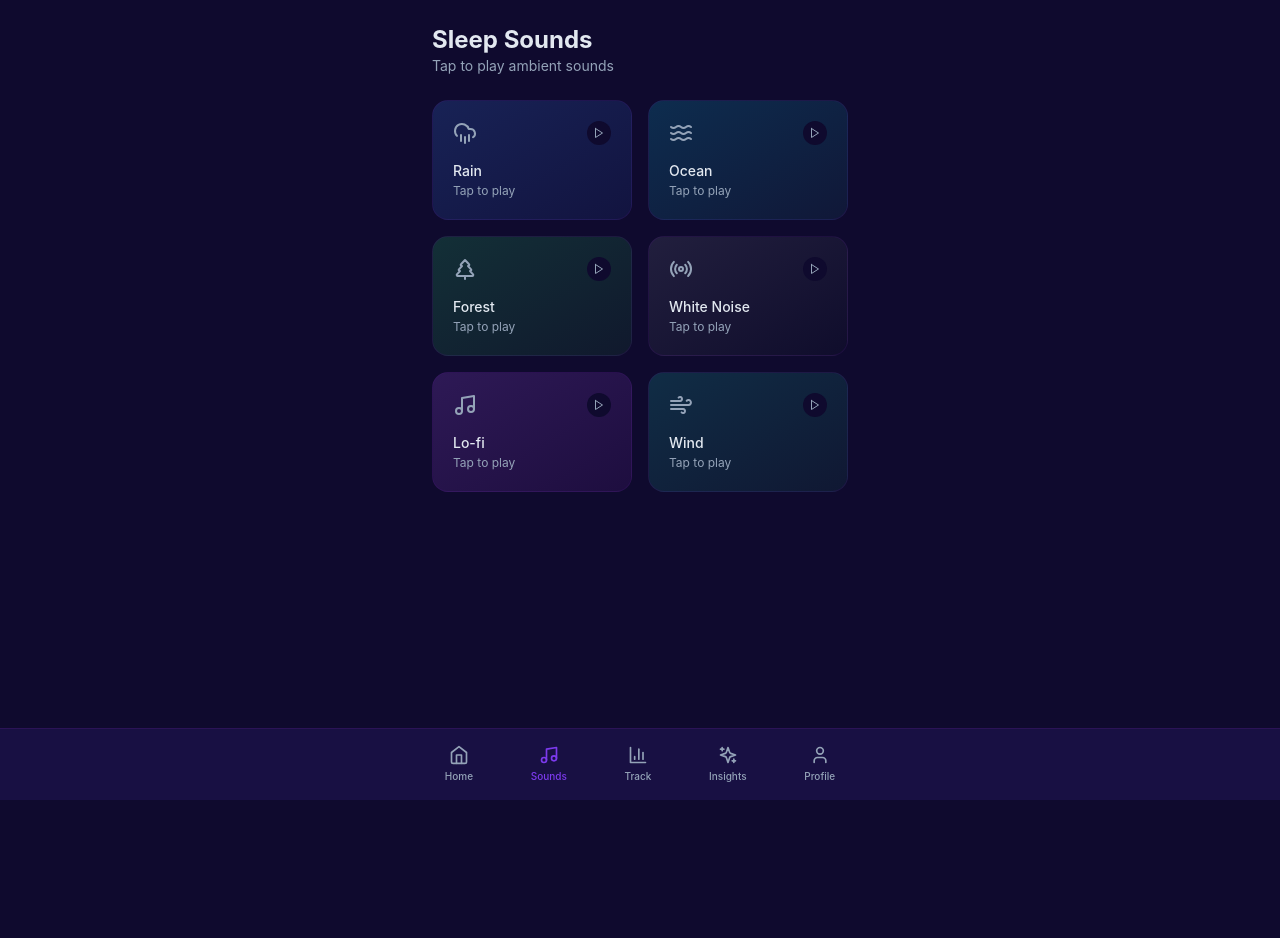
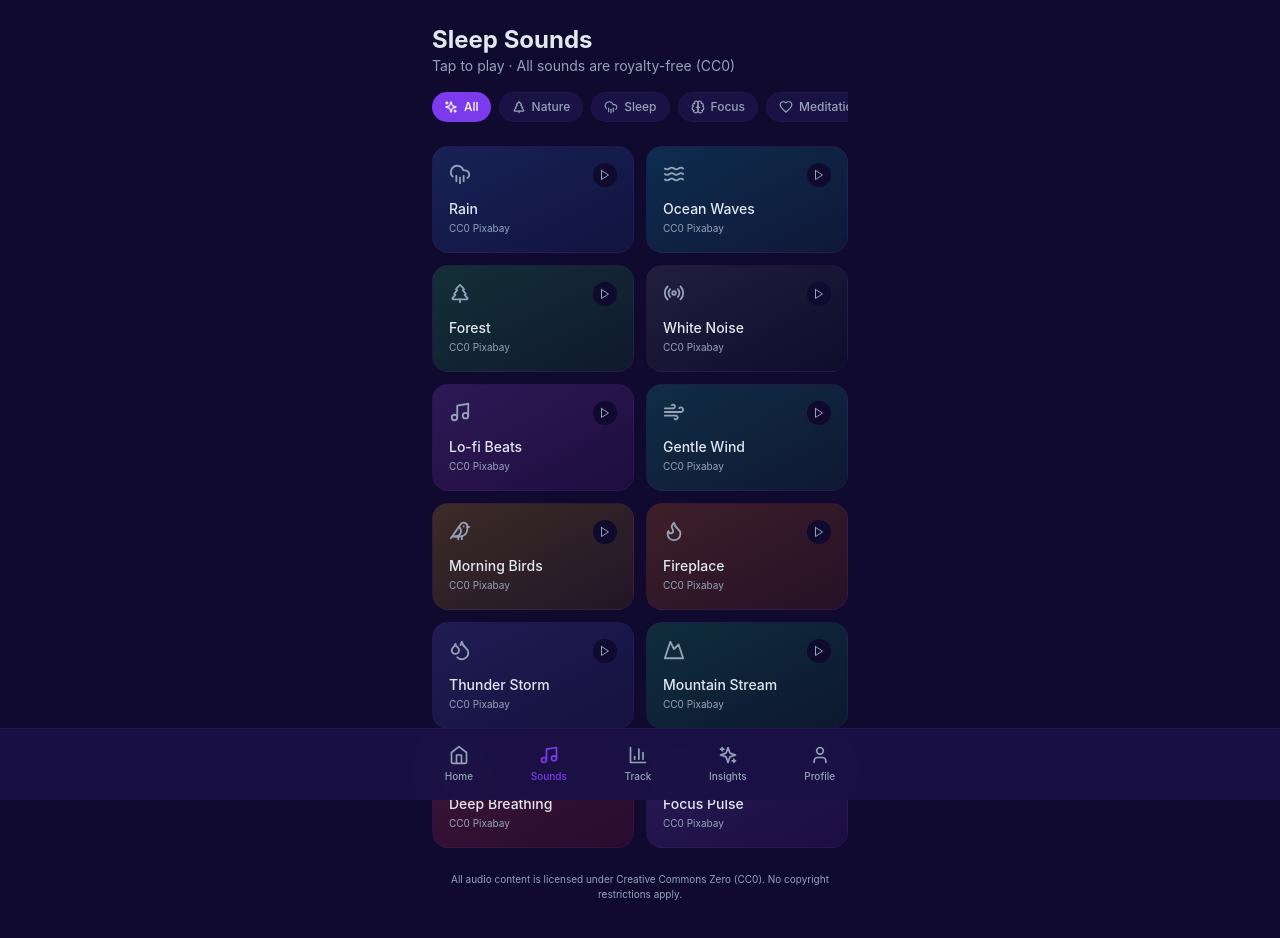
Before and after one commit to N-i-k-e-t/driftai-sleep-wellness, a React (Vite) app: page /sounds in a window 1280 px wide. Shown: the top 938 px of the page. Before the commit the page ends 800 px from the top, so only its background shows below. Built offline with nearby package versions, Linux system fonts and the light colour scheme; no server answers.

Commit message:
feat: real audio sounds with categories, volume control, CC0 licensed

```diff
--- a/src/pages/Sounds.tsx
+++ b/src/pages/Sounds.tsx
@@ -1,39 +1,122 @@
-import { useState } from 'react'
-import { CloudRain, Waves, TreePine, Radio, Music, Wind, Play, Pause } from 'lucide-react'
+import { useState, useRef, useEffect } from 'react'
+import { CloudRain, Waves, TreePine, Radio, Music, Wind, Play, Pause, Volume2, VolumeX, Bird, Coffee, Flame, Droplets, Mountain, Heart, Brain, Sparkles } from 'lucide-react'
 
-const sounds = [
-  { id: 'rain', name: 'Rain', icon: CloudRain, color: 'from-blue-500/20 to-blue-900/20' },
-  { id: 'ocean', name: 'Ocean', icon: Waves, color: 'from-cyan-500/20 to-cyan-900/20' },
-  { id: 'forest', name: 'Forest', icon: TreePine, color: 'from-green-500/20 to-green-900/20' },
-  { id: 'whitenoise', name: 'White Noise', icon: Radio, color: 'from-gray-500/20 to-gray-900/20' },
-  { id: 'lofi', name: 'Lo-fi', icon: Music, color: 'from-purple-500/20 to-purple-900/20' },
-  { id: 'wind', name: 'Wind', icon: Wind, color: 'from-teal-500/20 to-teal-900/20' }
+type Category = 'all' | 'nature' | 'sleep' | 'focus' | 'meditation' | 'ambient'
+
+interface Sound {
+  id: string
+  name: string
+  icon: any
+  color: string
+  category: Category[]
+  url: string
+  credit: string
+}
+
+const sounds: Sound[] = [
+  { id: 'rain', name: 'Rain', icon: CloudRain, color: 'from-blue-500/20 to-blue-900/20', category: ['nature', 'sleep'], url: 'https://cdn.pixabay.com/audio/2022/05/31/audio_41a25f42c6.mp3', credit: 'CC0 Pixabay' },
+  { id: 'ocean', name: 'Ocean Waves', icon: Waves, color: 'from-cyan-500/20 to-cyan-900/20', category: ['nature', 'sleep'], url: 'https://cdn.pixabay.com/audio/2024/11/04/audio_38b41dbc3b.mp3', credit: 'CC0 Pixabay' },
+  { id: 'forest', name: 'Forest', icon: TreePine, color: 'from-green-500/20 to-green-900/20', category: ['nature', 'meditation'], url: 'https://cdn.pixabay.com/audio/2022/08/31/audio_419263ef03.mp3', credit: 'CC0 Pixabay' },
+  { id: 'whitenoise', name: 'White Noise', icon: Radio, color: 'from-gray-500/20 to-gray-900/20', category: ['sleep', 'focus'], url: 'https://cdn.pixabay.com/audio/2023/09/25/audio_66e46acc3c.mp3', credit: 'CC0 Pixabay' },
+  { id: 'lofi', name: 'Lo-fi Beats', icon: Music, color: 'from-purple-500/20 to-purple-900/20', category: ['focus', 'ambient'], url: 'https://cdn.pixabay.com/audio/2024/09/03/audio_e5e1ab5ff6.mp3', credit: 'CC0 Pixabay' },
+  { id: 'wind', name: 'Gentle Wind', icon: Wind, color: 'from-teal-500/20 to-teal-900/20', category: ['nature', 'sleep'], url: 'https://cdn.pixabay.com/audio/2022/03/24/audio_7a7a1b2b0c.mp3', credit: 'CC0 Pixabay' },
+  { id: 'birds', name: 'Morning Birds', icon: Bird, color: 'from-yellow-500/20 to-yellow-900/20', category: ['nature', 'meditation'], url: 'https://cdn.pixabay.com/audio/2022/02/23/audio_0548a498d0.mp3', credit: 'CC0 Pixabay' },
+  { id: 'fireplace', name: 'Fireplace', icon: Flame, color: 'from-orange-500/20 to-orange-900/20', category: ['ambient', 'sleep'], url: 'https://cdn.pixabay.com/audio/2024/06/07/audio_16b2e88db7.mp3', credit: 'CC0 Pixabay' },
+  { id: 'thunder', name: 'Thunder Storm', icon: Droplets, color: 'from-indigo-500/20 to-indigo-900/20', category: ['nature', 'sleep'], url: 'https://cdn.pixabay.com/audio/2022/06/06/audio_8d74a3b4e0.mp3', credit: 'CC0 Pixabay' },
+  { id: 'mountain', name: 'Mountain Stream', icon: Mountain, color: 'from-emerald-500/20 to-emerald-900/20', category: ['nature', 'meditation'], url: 'https://cdn.pixabay.com/audio/2024/02/08/audio_ae61c43a3e.mp3', credit: 'CC0 Pixabay' },
+  { id: 'breathing', name: 'Deep Breathing', icon: Heart, color: 'from-rose-500/20 to-rose-900/20', category: ['meditation', 'sleep'], url: 'https://cdn.pixabay.com/audio/2023/06/20/audio_3c3c3eef0c.mp3', credit: 'CC0 Pixabay' },
+  { id: 'focus', name: 'Focus Pulse', icon: Brain, color: 'from-violet-500/20 to-violet-900/20', category: ['focus'], url: 'https://cdn.pixabay.com/audio/2024/04/17/audio_d3e7a64bd5.mp3', credit: 'CC0 Pixabay' },
+]
+
+const categories: { id: Category; label: string; icon: any }[] = [
+  { id: 'all', label: 'All', icon: Sparkles },
+  { id: 'nature', label: 'Nature', icon: TreePine },
+  { id: 'sleep', label: 'Sleep', icon: CloudRain },
+  { id: 'focus', label: 'Focus', icon: Brain },
+  { id: 'meditation', label: 'Meditation', icon: Heart },
+  { id: 'ambient', label: 'Ambient', icon: Flame },
 ]
 
 export default function Sounds() {
   const [playing, setPlaying] = useState<string | null>(null)
+  const [volume, setVolume] = useState(0.7)
+  const [muted, setMuted] = useState(false)
+  const [activeCategory, setActiveCategory] = useState<Category>('all')
+  const audioRef = useRef<HTMLAudioElement | null>(null)
 
-  const toggle = (id: string) => {
-    setPlaying(playing === id ? null : id)
+  useEffect(() => {
+    return () => { if (audioRef.current) { audioRef.current.pause(); audioRef.current = null } }
+  }, [])
+
+  const toggle = (id: string, url: string) => {
+    if (playing === id) {
+      audioRef.current?.pause()
+      setPlaying(null)
+    } else {
+      if (audioRef.current) audioRef.current.pause()
+      const audio = new Audio(url)
+      audio.loop = true
+      audio.volume = muted ? 0 : volume
+      audio.play().catch(() => {})
+      audioRef.current = audio
+      setPlaying(id)
+    }
   }
 
+  useEffect(() => {
+    if (audioRef.current) audioRef.current.volume = muted ? 0 : volume
+  }, [volume, muted])
+
+  const filtered = activeCategory === 'all' ? sounds : sounds.filter(s => s.category.includes(activeCategory))
+
   return (
-    <div className="space-y-6">
-      <div><h1 className="text-2xl font-bold">Sleep Sounds</h1><p className="text-drift-muted text-sm">Tap to play ambient sounds</p></div>
-      <div className="grid grid-cols-2 gap-4">
-        {sounds.map(({ id, name, icon: Icon, color }) => (
-          <button key={id} onClick={() => toggle(id)} className={`bg-gradient-to-br ${color} rounded-2xl p-5 border ${playing === id ? 'border-drift-accent shadow-lg shadow-purple-500/10' : 'border-purple-900/20'} transition-all text-left`}>
-            <div className="flex justify-between items-start mb-4">
-              <Icon className={playing === id ? 'text-drift-accent' : 'text-drift-muted'} size={24} />
+    <div className="space-y-4 pb-4">
+      <div>
+        <h1 className="text-2xl font-bold">Sleep Sounds</h1>
+        <p className="text-drift-muted text-sm">Tap to play · All sounds are royalty-free (CC0)</p>
+      </div>
+
+      <div className="flex gap-2 overflow-x-auto pb-2 scrollbar-hide">
+        {categories.map(cat => (
+          <button key={cat.id} onClick={() => setActiveCategory(cat.id)}
+            className={`flex items-center gap-1.5 px-3 py-1.5 rounded-full text-xs font-medium whitespace-nowrap transition ${activeCategory === cat.id ? 'bg-drift-accent text-white' : 'bg-drift-card text-drift-muted border border-purple-900/20'}`}>
+            <cat.icon size={14} />{cat.label}
+          </button>
+        ))}
+      </div>
+
+      {playing && (
+        <div className="flex items-center gap-3 bg-drift-card rounded-xl p-3 border border-purple-900/20">
+          <button onClick={() => setMuted(!muted)} className="text-drift-accent">
+            {muted ? <VolumeX size={20} /> : <Volume2 size={20} />}
+          </button>
+          <input type="range" min="0" max="1" step="0.01" value={volume}
+            onChange={e => setVolume(parseFloat(e.target.value))}
+            className="flex-1 accent-purple-500 h-1" />
+          <span className="text-xs text-drift-muted w-8 text-right">{Math.round(volume * 100)}%</span>
+        </div>
+      )}
+
+      <div className="grid grid-cols-2 gap-3">
+        {filtered.map(({ id, name, icon: Icon, color, url, credit }) => (
+          <button key={id} onClick={() => toggle(id, url)}
+            className={`bg-gradient-to-br ${color} rounded-2xl p-4 border ${playing === id ? 'border-drift-accent shadow-lg shadow-purple-500/10' : 'border-purple-900/20'} transition-all text-left`}>
+            <div className="flex justify-between items-start mb-3">
+              <Icon className={playing === id ? 'text-drift-accent' : 'text-drift-muted'} size={22} />
               <div className={`p-1.5 rounded-full ${playing === id ? 'bg-drift-accent' : 'bg-drift-bg'}`}>
                 {playing === id ? <Pause size={12} className="text-white" /> : <Play size={12} className="text-drift-muted" />}
               </div>
             </div>
             <p className="font-medium text-sm">{name}</p>
-            <p className="text-xs text-drift-muted mt-0.5">{playing === id ? 'Playing...' : 'Tap to play'}</p>
+            <p className="text-[10px] text-drift-muted mt-0.5">{playing === id ? 'Playing...' : credit}</p>
           </button>
         ))}
       </div>
+
+      <p className="text-[10px] text-drift-muted text-center pt-2">
+        All audio content is licensed under Creative Commons Zero (CC0).
+        No copyright restrictions apply.
+      </p>
     </div>
   )
 }
```
